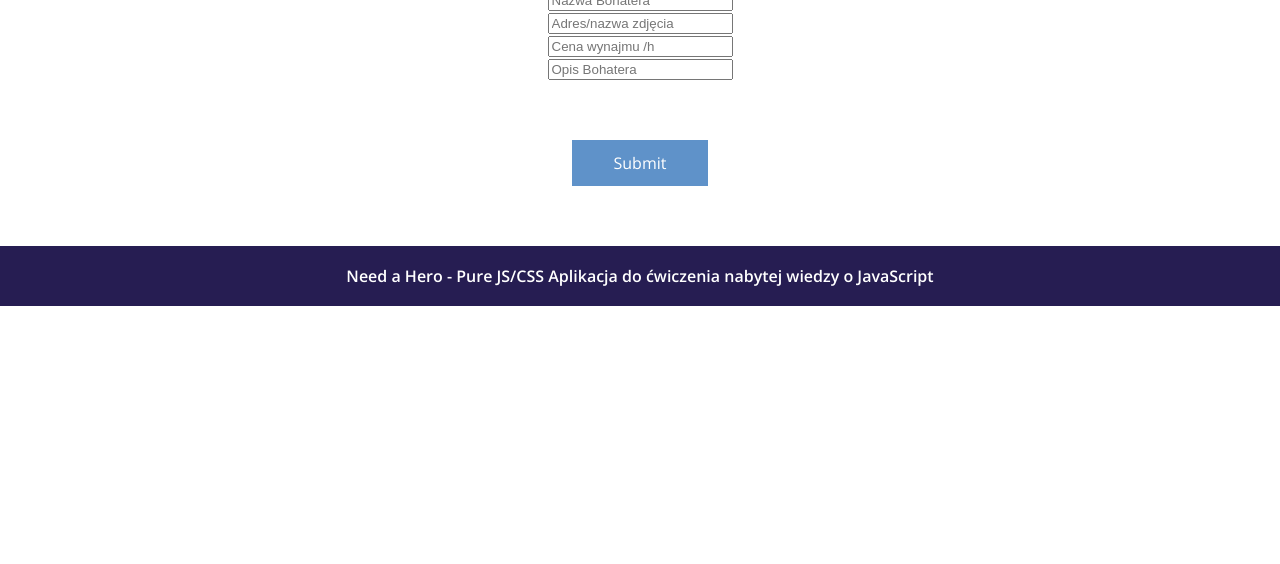
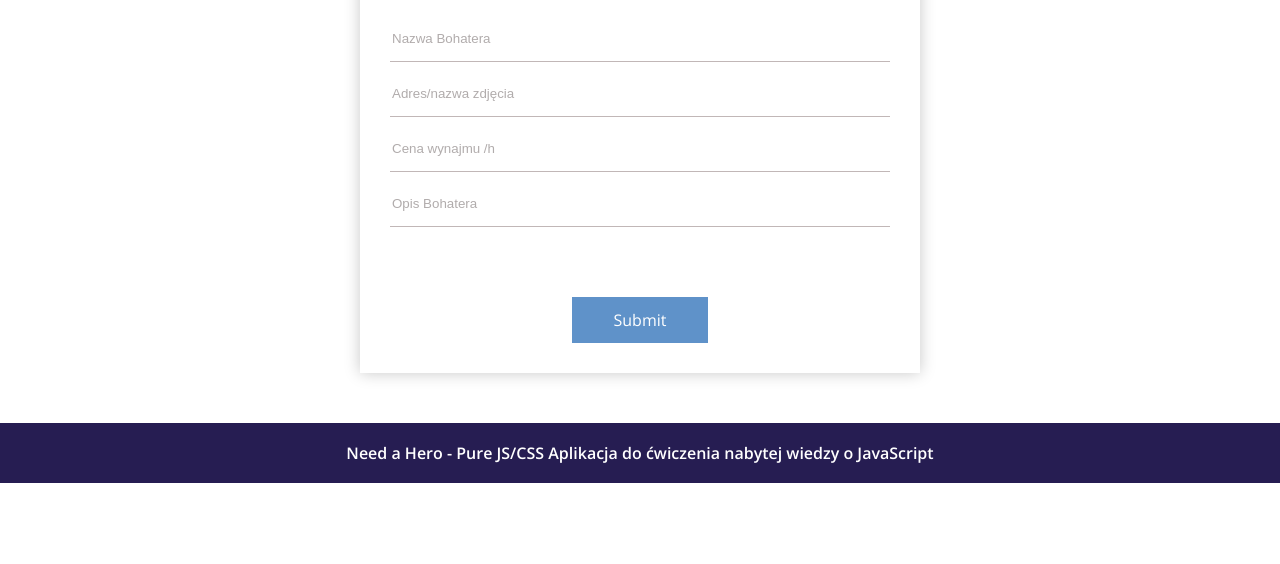
Before and after one commit to mkarzel/heroes, a plain HTML site: page form.html in a window 1280 px wide. Shown: the part 236-800 px from the top of the page. Drawn offline with nearby package versions, Linux system fonts and the light colour scheme.

Commit message:
+form css

```diff
--- a/form.html
+++ b/form.html
@@ -8,23 +8,27 @@
     </head>
     <body>
         <div class="form-banner">
-            <br>
-            <p><a href="form.html">DODAJ HEROSA</a> | <a href="">EDYTUJ HEROSA</a> | <a href="">USUŃ HEROSA</a> | <a href="">WYCZYŚĆ BAZĘ</a> | <a href="">WCZYTAJ HEROSÓW</a></p>
+            <a href="index.html">
+                <img src="./images/logo.png" align="left">
+            </a>
+            <p>
+                <a href="form.html">DODAJ HEROSA</a> | <a href="">EDYTUJ HEROSA</a> | <a href="">USUŃ HEROSA</a> | <a href="">WYCZYŚĆ BAZĘ</a> | <a href="">WCZYTAJ HEROSÓW</a>
+            </p>
         </div>
         <div class="form">
             <div>
-                <H1 align="center">Dodaj Herosa</H1>
+                <H2 align="center">Dodaj Herosa</H2>
             </div>
-            <div align="center">
+            <div>
                 <input type="text" placeholder="Nazwa Bohatera">
             </div>
-            <div align="center">
+            <div>
                 <input type="text" placeholder="Adres/nazwa zdjęcia">
             </div>
-            <div align="center">
+            <div>
                 <input type="text" placeholder="Cena wynajmu /h">
             </div>
-            <div align="center">
+            <div>
                 <input type="text" placeholder="Opis Bohatera">
             </div>
             <div align="center">
--- a/style.css
+++ b/style.css
@@ -28,12 +28,45 @@
 }
 
 .form{
-    font-family: 'Open Sans', sans-serif;
-    color: black;
-    margin-top: 60px;
-    margin-bottom: 60px;
+	font-family: 'Open Sans', sans-serif;
+	width: 500px;
+	padding: 30px;
+	background: #FFFFFF;
+	margin: 50px auto;
+	box-shadow: 0px 0px 15px rgba(0, 0, 0, 0.22);
+	-moz-box-shadow: 0px 0px 15px rgba(0, 0, 0, 0.22);
+	-webkit-box-shadow:  0px 0px 15px rgba(0, 0, 0, 0.22);
+}
 
+.form input[type="text"],
+.form input[type="date"],
+.form input[type="datetime"],
+.form input[type="email"],
+.form input[type="number"],
+.form input[type="search"],
+.form input[type="time"],
+.form input[type="url"],
+.form input[type="password"],
+/* .form textarea, */
+.form select
+{
+	box-sizing: border-box;
+	-webkit-box-sizing: border-box;
+	-moz-box-sizing: border-box;
+	outline: none;
+	display: block;
+	width: 100%;
+	border: none;
+	border-bottom: 1px solid rgba(160, 145, 145, 0.651);
+	background: transparent;
+	margin-bottom: 10px;
+    height: 45px;
 }
+
+/* .form textarea{
+	resize:none;
+    overflow: hidden;
+} */
 
 .footer{
     background-color: rgb(38, 29, 82);
@@ -49,6 +82,11 @@
     margin-right: auto;
 }
 
+::placeholder { /* Chrome, Firefox, Opera, Safari 10.1+ */
+    color: rgb(177, 172, 172);
+    opacity: 1; /* Firefox */
+  }
+
 .button-submit{
     background-color: rgb(95, 146, 201);
     border: none;
@@ -58,6 +96,7 @@
     text-align: center;
     text-decoration: none;
     display: inline-block;
+    cursor: pointer;
     font-size: 16px;
     margin-top: 60px;
 }
```
Also changed, not shown: index.html (+3 -1 lines).
